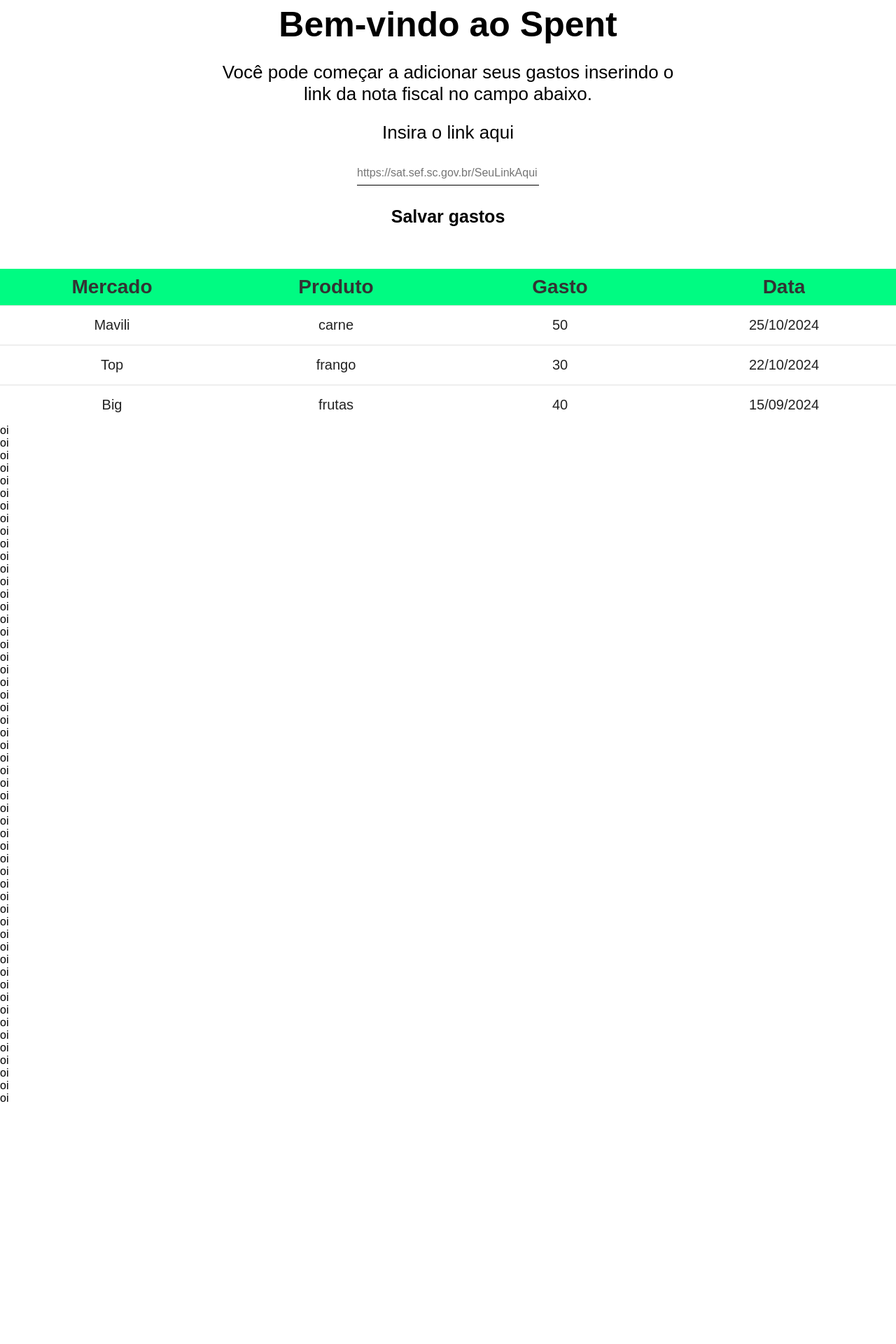
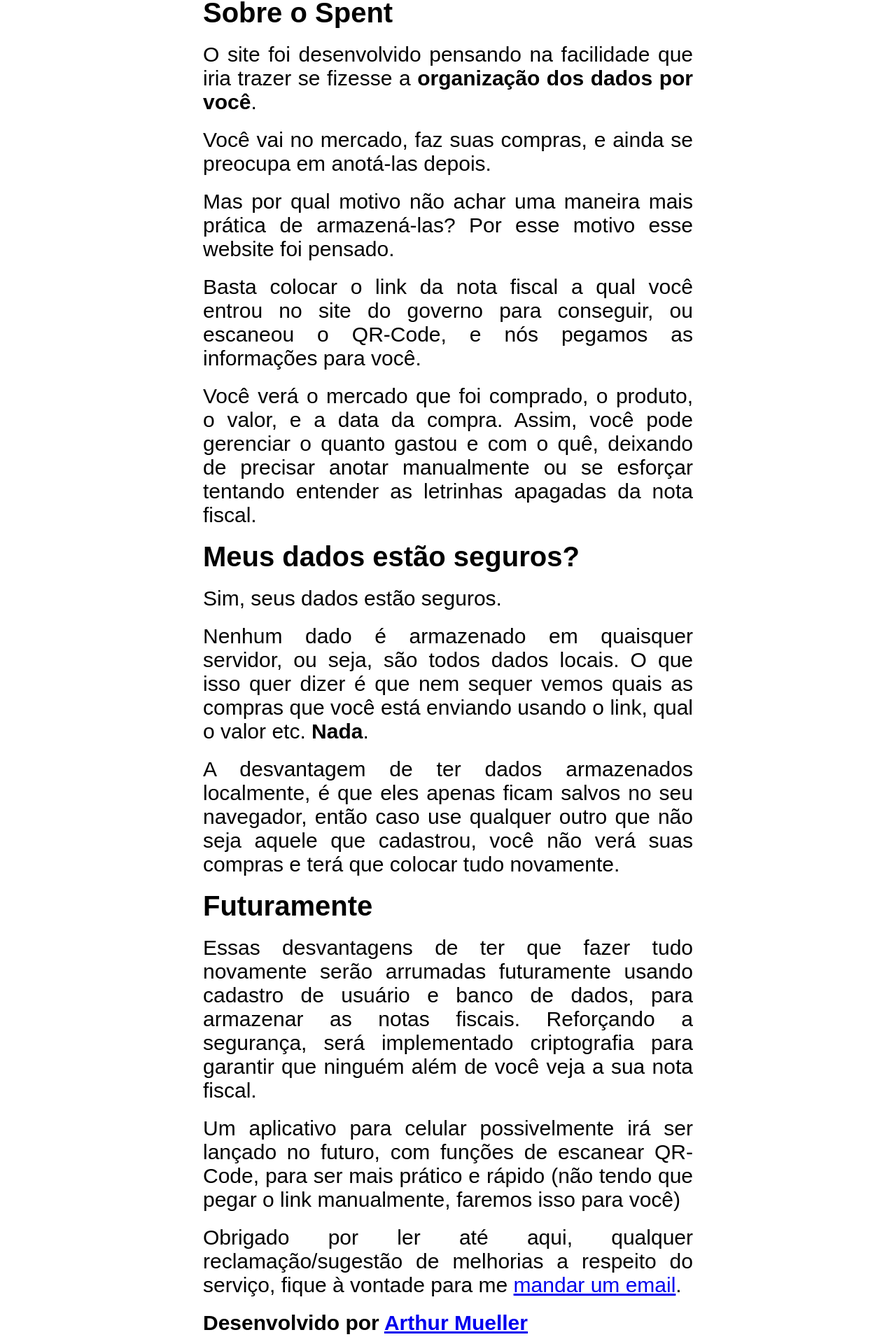
Before and after one commit to ArthurMueller31/spent-web-app, a React (Create React App) app: page /sobre in a window 1280 px wide. Shown: the part 114-2034 px from the top of the page at 70% size. Before the commit the page ends 1692 px from the top, so only its background shows below. Built offline with nearby package versions, Linux system fonts and the light colour scheme; a web font is replaced by a local one.

Commit message:
Add about page

```diff
--- a/package.json
+++ b/package.json
@@ -12,6 +12,7 @@
     "react": "^18.3.1",
     "react-data-table-component": "^7.6.2",
     "react-dom": "^18.3.1",
+    "react-router-dom": "^6.27.0",
     "react-scripts": "5.0.1",
     "styled-components": "^6.1.13",
     "web-vitals": "^2.1.4"
--- a/src/App.js
+++ b/src/App.js
@@ -1,17 +1,16 @@
 import "./App.css";
-import MainHeader from "./components/MainHeader";
-import Navbar from "./components/Navbar";
-import Table from "./components/Table";
-import Test from "./components/Test";
+import { BrowserRouter as Router, Route, Routes } from "react-router-dom";
+import MainScreen from "./components/MainScreen";
+import About from "./components/About";
 
 function App() {
   return (
-    <>
-      <Navbar />
-      <MainHeader />
-      <Table />
-      <Test />
-    </>
+    <Router>
+      <Routes>
+        <Route path="/" element={<MainScreen />} />
+        <Route path="/sobre" element={<About />} />
+      </Routes>
+    </Router>
   );
 }
 
--- a/src/components/About.css
+++ b/src/components/About.css
@@ -0,0 +1,19 @@
+.center {
+  display: flex;
+  justify-content: center;
+  align-items: center;
+  margin: 30px;
+  text-align: justify;
+
+}
+
+h1 {
+  font-size: 40px;
+  margin-bottom: 20px;
+}
+
+p {
+  width: 700px;
+  font-size: 30px;
+  margin-bottom: 20px;
+}
--- a/src/components/About.js
+++ b/src/components/About.js
@@ -0,0 +1,95 @@
+import React from "react";
+import "./Navbar.css"; // usando o estilo da navbar
+import "./About.css";
+import { Link } from "react-router-dom";
+
+const About = () => {
+  return (
+    <>
+      <nav className="main-navbar">
+        <img
+          className="spent-logo"
+          src="../spent-logo-text-right.png"
+          alt="app-logo"
+        />
+        <Link to={"/"}>Voltar</Link>
+      </nav>
+      <div className="center">
+        <div>
+          <h1>Sobre o Spent</h1>
+          <p>
+            O site foi desenvolvido pensando na facilidade que iria trazer se
+            fizesse a <strong>organização dos dados por você</strong>.
+          </p>
+          <p>
+            Você vai no mercado, faz suas compras, e ainda se preocupa em
+            anotá-las depois.
+          </p>
+          <p>
+            Mas por qual motivo não achar uma maneira mais prática de
+            armazená-las? Por esse motivo esse website foi pensado.
+          </p>
+          <p>
+            Basta colocar o link da nota fiscal a qual você entrou no site do
+            governo para conseguir, ou escaneou o QR-Code, e nós pegamos as
+            informações para você.
+          </p>
+          <p>
+            Você verá o mercado que foi comprado, o produto, o valor, e a data
+            da compra. Assim, você pode gerenciar o quanto gastou e com o quê,
+            deixando de precisar anotar manualmente ou se esforçar tentando
+            entender as letrinhas apagadas da nota fiscal.
+          </p>
+          <h1>Meus dados estão seguros?</h1>
+          <p>Sim, seus dados estão seguros.</p>
+          <p>
+            Nenhum dado é armazenado em quaisquer servidor, ou seja, são todos
+            dados locais. O que isso quer dizer é que nem sequer vemos quais as
+            compras que você está enviando usando o link, qual o valor etc.{" "}
+            <strong>Nada</strong>.
+          </p>
+          <p>
+            A desvantagem de ter dados armazenados localmente, é que eles apenas
+            ficam salvos no seu navegador, então caso use qualquer outro que não
+            seja aquele que cadastrou, você não verá suas compras e terá que
+            colocar tudo novamente.
+          </p>
+          <h1>Futuramente</h1>
+          <p>
+            Essas desvantagens de ter que fazer tudo novamente serão arrumadas
+            futuramente usando cadastro de usuário e banco de dados, para
+            armazenar as notas fiscais. Reforçando a segurança, será
+            implementado criptografia para garantir que ninguém além de você
+            veja a sua nota fiscal.
+          </p>
+          <p>
+            Um aplicativo para celular possivelmente irá ser lançado no futuro,
+            com funções de escanear QR-Code, para ser mais prático e rápido (não
+            tendo que pegar o link manualmente, faremos isso para você)
+          </p>
+          <p>
+            Obrigado por ler até aqui, qualquer reclamação/sugestão de melhorias
+            a respeito do serviço, fique à vontade para me{" "}
+            <a href="https://mail.google.com/mail/u/0/?fs=1&tf=cm&to=arthurmueller31@gmail.com&su=Assunto&body=Mensagem">
+              mandar um email
+            </a>
+            .
+          </p>
+          <p>
+            <strong>
+              Desenvolvido por{" "}
+              <a
+                href="https://www.linkedin.com/in/arthurmueller31/"
+                target="blank"
+              >
+                Arthur Mueller
+              </a>
+            </strong>
+          </p>
+        </div>
+      </div>
+    </>
+  );
+};
+
+export default About;
--- /dev/null
+++ b/src/components/MainScreen.js
@@ -0,0 +1,18 @@
+import React from "react";
+import Navbar from "./Navbar";
+import MainHeader from "./MainHeader";
+import Table from "./Table";
+import Test from "./Test";
+
+const MainScreen = () => {
+  return (
+    <>
+      <Navbar />
+      <MainHeader />
+      <Table />
+      <Test />
+    </>
+  );
+};
+
+export default MainScreen;
--- a/src/components/Navbar.js
+++ b/src/components/Navbar.js
@@ -1,11 +1,12 @@
 import React from 'react'
 import "./Navbar.css"
+import { Link } from 'react-router-dom'
 
 const Navbar = () => {
   return (
     <nav className="main-navbar">
       <img className="spent-logo" src='../spent-logo-text-right.png' alt='app-logo' />
-      {/* Aqui vai o sobre */}
+      <Link to={"/sobre"}>Sobre</Link>
     </nav>
   )
 }
```
Also changed, not shown: public/aboutPage.html (deleted), 1 other file (tests, documents, lock files or other folders).
